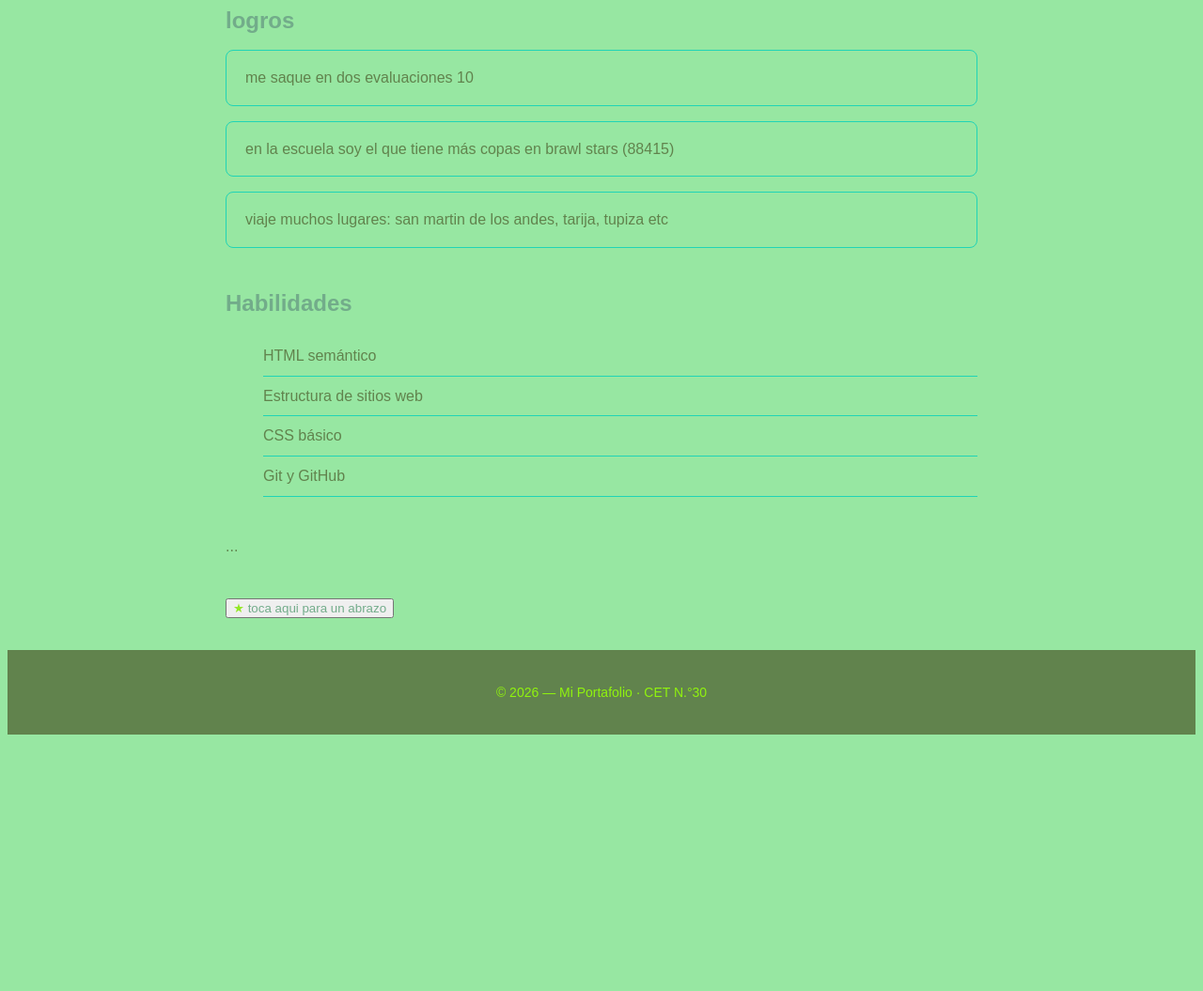
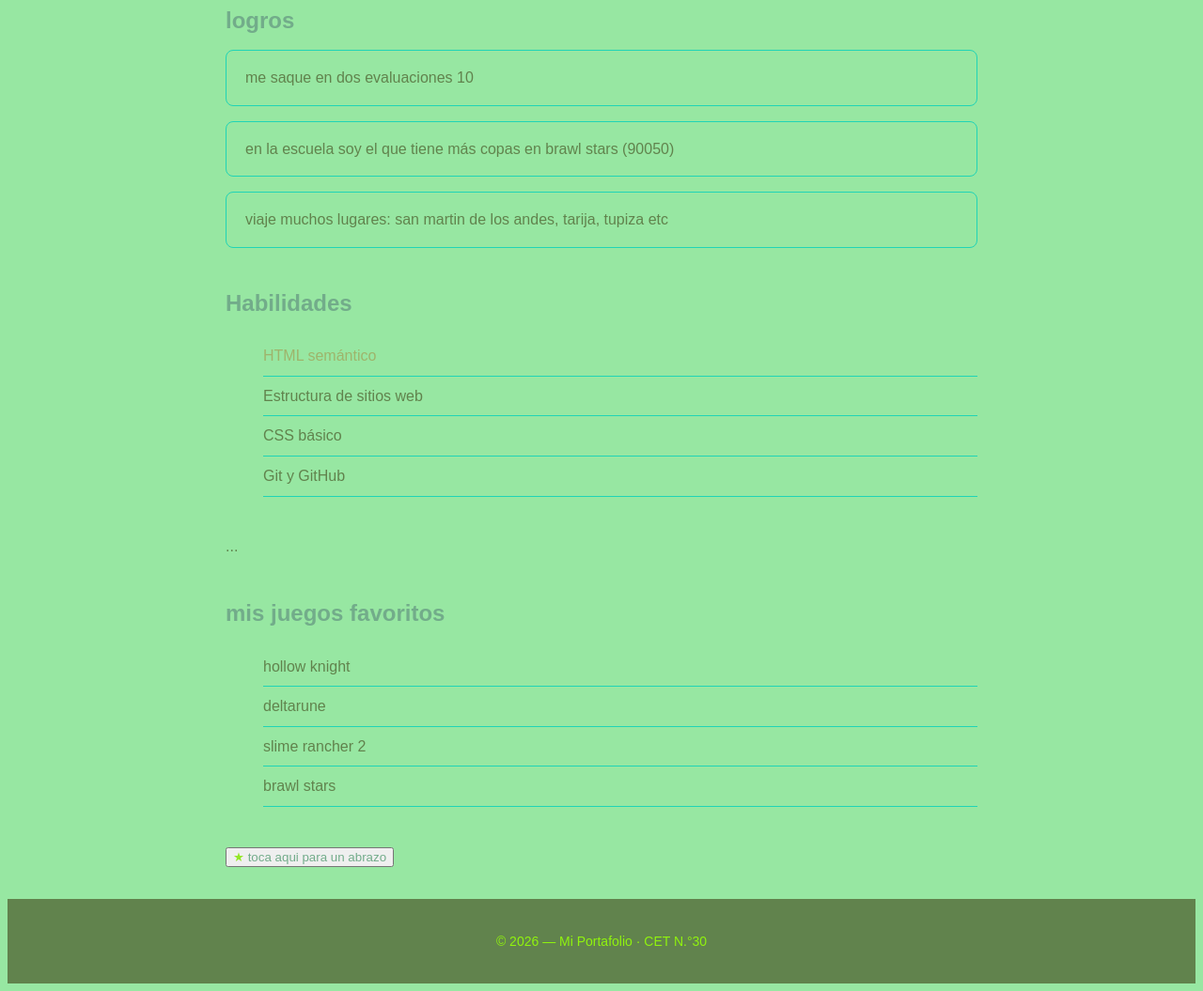
Before and after one commit to frannnsva16/tp-n-5-Francis-salva, a plain HTML site: page tp n°5 Francis salva/index.html in a window 1280 px wide. Shown: the part 377-1432 px from the top of the page at 94% size. Before the commit the page ends 1167 px from the top, so only its background shows below. Drawn offline with Linux system fonts and the light colour scheme.

Commit message:
Add files via upload

```diff
--- a/tp n°5 Francis salva/index.html
+++ b/tp n°5 Francis salva/index.html
@@ -15,6 +15,7 @@
             <a href="logros">logros</a>
             <a href="#habilidades">Habilidades</a>
             <a href="#contacto">Contacto</a>
+            <a href="juegos">mis juegos favoritos</a>
         </nav>
     </header>
     <main>
@@ -26,7 +27,7 @@
         <section id="logros">
             <h2>logros</h2>
             <article> me saque en dos evaluaciones 10 </article>
-            <article> en la escuela soy el que tiene más copas en brawl stars (88415) </article>
+            <article> en la escuela soy el que tiene más copas en brawl stars (90050) </article>
             <article> viaje muchos lugares: san martin de los andes, tarija, tupiza etc </article>
         </section>
         <section id="habilidades">
@@ -39,6 +40,15 @@
             </ul>
         </section>
         <section id="contacto"> ... </section>
+        <section id="juegos">
+            <h2>mis juegos favoritos</h2>
+            <ul>
+                <li>hollow knight</li>
+                <li>deltarune</li>
+                <li>slime rancher 2</li>
+                <li>brawl stars</li>
+            </ul>
+        </section>
         <button>
             <a>toca aqui para un abrazo</a>
         </button>
--- a/tp n°5 Francis salva/styles.css
+++ b/tp n°5 Francis salva/styles.css
@@ -6,6 +6,9 @@
     --color-claro: rgb(32, 212, 182);
     --texto-color: rgb(189, 252, 73);
     --color-simbolo: rgb(147, 231, 37);
+    --color-presionar: rgb(173, 241, 179);
+    --color-copiar-texto: rgb(0, 255, 128);
+    --color-primer-elemento: rgb(158, 180, 107);
 }
 
 body {
@@ -110,3 +113,18 @@ button::before {
   position: right;
   left:     0;
 }
+button:active {
+  transform: scale(0.94);
+  background: var(--color-presionar);
+}
+nav :active {
+  transform: scale(0.94);
+  background: var(--color-presionar);
+}
+body::selection {
+  background: var(--color-copiar-texto);
+  color:       #0e0e14;
+}
+#habilidades li:first-child {
+    color: var(--color-primer-elemento);
+}
```
